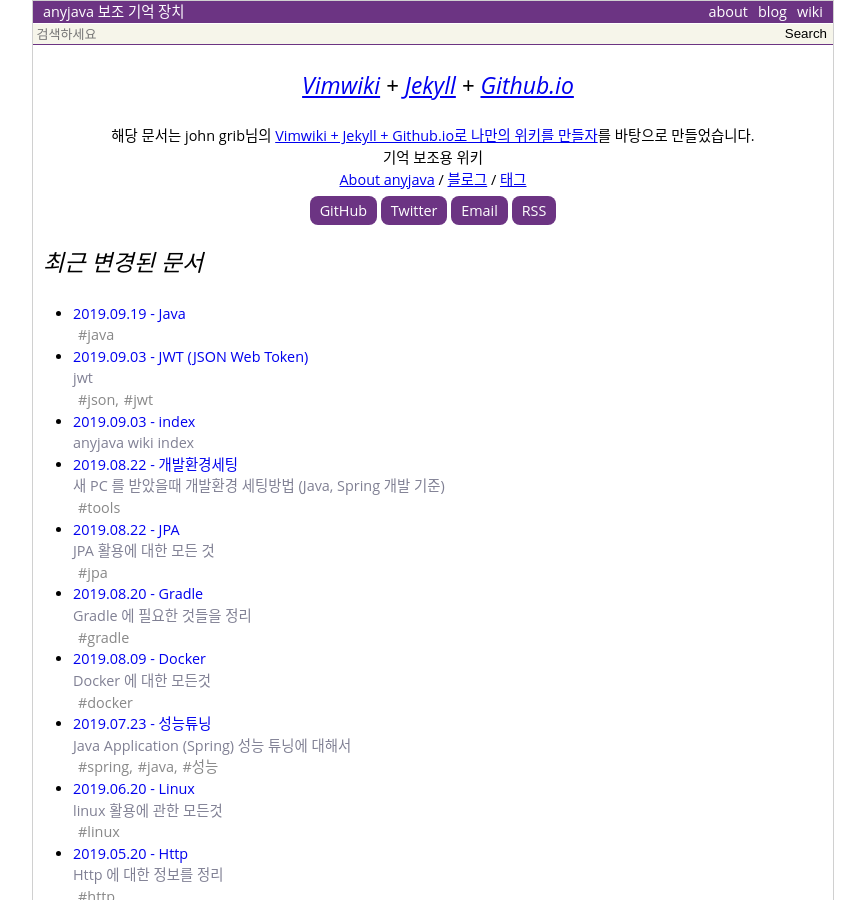
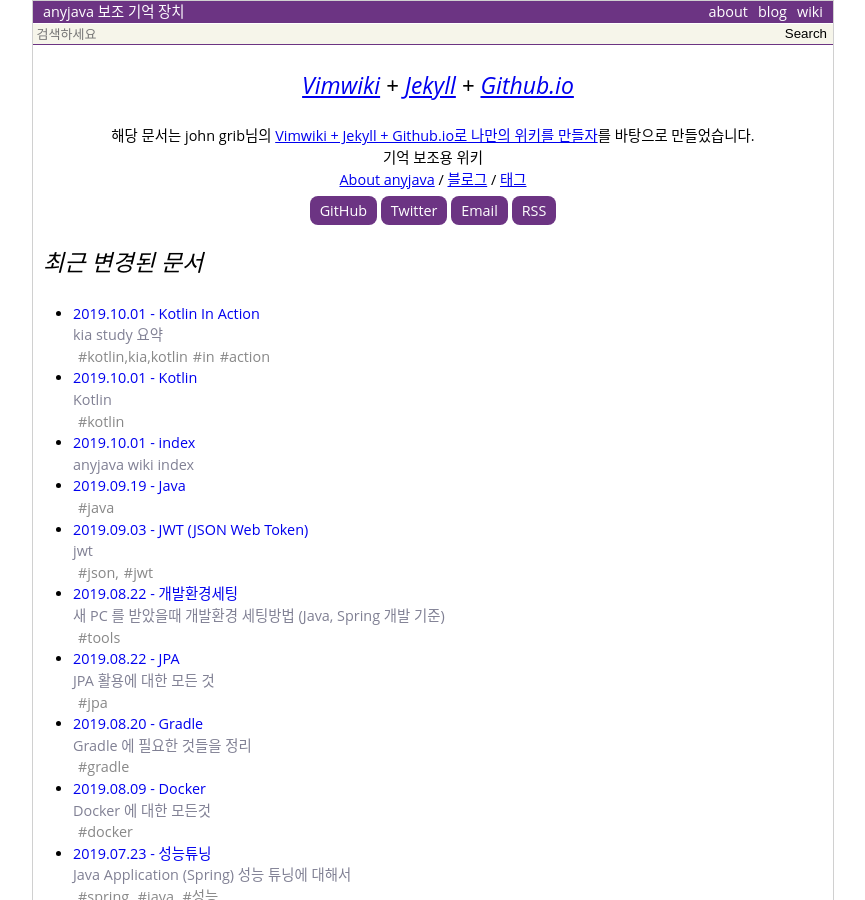
Before and after one commit to anyjava/anyjava.github.io, a Jekyll site: the page built from index.html, in a window 1280 px wide and 900 px high. Shown: the whole window, without its empty margins (207-1072 px from the left). Built offline with Jekyll 4.4.1, drawn with Linux system fonts in a browser that asks for light colours; some of the changed text lies outside the part shown.

Commit message:
kotlin 스터디 내용추가

````diff
--- a/_data/pageMap.yml
+++ b/_data/pageMap.yml
@@ -124,7 +124,7 @@
     summary: 'anyjava wiki index'
     parent: null
     url: /wiki/index
-    updated: '2019-09-03 09:13:15 +0900'
+    updated: '2019-10-01 08:46:59 +0900'
     children: []
 Interface:
     type: wiki
@@ -148,7 +148,7 @@
     summary: ""
     parent: index
     url: /wiki/Java
-    updated: '2018-09-13 08:36:04 +0900'
+    updated: '2019-09-19 01:59:21 +0900'
     children: [Enum, Interface, Jackson, Optional, PostContrunct]
 JPA:
     type: wiki
@@ -172,7 +172,23 @@
     summary: jwt
     parent: Web
     url: /wiki/JWT
-    updated: '2019-09-03 09:14:08 +0900'
+    updated: '2019-09-03 09:17:20 +0900'
+    children: []
+Kotlin:
+    type: wiki
+    title: Kotlin
+    summary: Kotlin
+    parent: index
+    url: /wiki/Kotlin
+    updated: '2019-10-01 08:49:55 +0900'
+    children: [Kotlin_In_Action]
+Kotlin_In_Action:
+    type: wiki
+    title: 'Kotlin In Action'
+    summary: 'kia study 요약'
+    parent: Kotlin
+    url: /wiki/Kotlin_In_Action
+    updated: '2019-10-01 09:14:59 +0900'
     children: []
 Linux:
     type: wiki
--- a/_data/tagList.yml
+++ b/_data/tagList.yml
@@ -1,3 +1,4 @@
+- action
 - annoatation
 - 'async,'
 - batch
@@ -17,17 +18,20 @@
 - 'gc,'
 - gradle
 - http
+- in
 - interface
 - jackson
 - java
+- 'Java,'
 - 'java,'
-- 'Java,'
 - jpa
 - 'jpa,'
 - 'json,'
-- 'json,jwt'
 - junit
 - 'jvm,'
+- jwt
+- kotlin
+- 'kotlin,kia,kotlin'
 - linux
 - 'ms-sql,'
 - 'oop,'
--- a/_data/tagMap.yml
+++ b/_data/tagMap.yml
@@ -54,6 +54,7 @@
     - {fileName: Interface}
 'json,':
     - {fileName: Jackson}
+    - {fileName: JWT}
 jackson:
     - {fileName: Jackson}
 jpa:
@@ -66,8 +67,16 @@
     - {fileName: Jvm}
 thread:
     - {fileName: Jvm}
-'json,jwt':
+jwt:
     - {fileName: JWT}
+kotlin:
+    - {fileName: Kotlin}
+'kotlin,kia,kotlin':
+    - {fileName: Kotlin_In_Action}
+in:
+    - {fileName: Kotlin_In_Action}
+action:
+    - {fileName: Kotlin_In_Action}
 linux:
     - {fileName: Linux}
 slf4j:
--- /dev/null
+++ b/_wiki/Kotlin.md
@@ -0,0 +1,17 @@
+---
+layout  : category
+title   : Kotlin
+summary : Kotlin
+date    : 2019-10-01 08:49:16 +0900
+updated : 2019-10-01 08:49:55 +0900
+tags    : kotlin
+toc     : true
+public  : true
+parent  : index
+latex   : false
+adsense : true
+---
+* TOC
+{:toc}
+
+#
--- /dev/null
+++ b/_wiki/Kotlin_In_Action.md
@@ -0,0 +1,53 @@
+---
+layout  : wiki
+title   : Kotlin In Action
+summary : kia study 요약
+date    : 2019-10-01 08:50:10 +0900
+updated : 2019-10-01 09:14:59 +0900
+tags    : kotlin,kia,kotlin in action
+toc     : true
+public  : true
+parent  : Kotlin
+latex   : false
+adsense : true
+---
+* TOC
+{:toc}
+
+# Kotlin In Action 스터디 정리
+
+* 요약
+
+```
+ * 매주 월요일 점심 시간
+ * 참석 4명
+ * 책일 읽어오고 읽어온 내용에 대해서 공유하기
+```
+
+## 지은이의 말 & 옮긴이의 말
+
+* 자바를 대신하기 위한 요구사항 - C#으로 ㄷ개발하는 닷넷팀 개발자들이 부러웠다. Java 진영에서는 찾을 수 없었다. 그래서 만듦
+  * 정적 타입의 지정
+  * Java 코드와 완전히 호환되는 언어가 필요함
+  * 그 언어르 루이한 도구 개발이 쉬워야 했다.
+  * 배우기 쉽고 뜻을 파악하기 쉬운 언어가 필요
+* 코틀린 언얼르 설계하는 과정에 관여하고 코틀린 언어의 특성이 왜 현재의 모습이 되었는지에 대해 자신있게 설명 할 수 잇는 사람들이 쓴 책이다.
+
+* 코틀린이 제공하는 여러 기능으로 살펴보면 정말 자바를 개선하기 위해 많은 부분에서 고민을 했다는 느낌이 많이 든다.
+* 대규모 개발과 유지 보수성, 기존 자바 시스템과의 ㅇ호환성을 등을 고려 해 본다면 가장 강력한 자바 대체재라고 볼 수 있다.
+
+
+## 1장. 코틀린이 무엇이며 왜 필요 한가?
+
+* 새로운 예약어: `it`, 람다의 파라미터가 1개 일때 it 으로 축약 가능하다.
+
+```
+data class Person(val name: String, val age: Int? = null)
+
+fun main(args: Array<String>) {
+    val persons = listOf(Person("영희"), Person("철수", age = 29))
+    val oldest = persons.maxBy{ it.age ?: 0}
+    println("oldest: $oldest")
+
+}
+```
--- a/_wiki/index.md
+++ b/_wiki/index.md
@@ -3,7 +3,7 @@
 title   : index
 summary : anyjava wiki index
 date    : 2018-08-15 19:41:36 +0900
-updated : 2019-09-03 09:13:15 +0900
+updated : 2019-10-01 08:46:59 +0900
 tags    :
 toc     : true
 public  : true
@@ -31,6 +31,8 @@
 	* [[Async]]
 	* [[WebFlux]]
 	* [[Spring-Batch]]
+* [[Kotlin]]
+  * [[Kotlin_In_Action]]
 * [[Gradle]]
 * [[Test_Framework]]
   * [[spock]]
````
